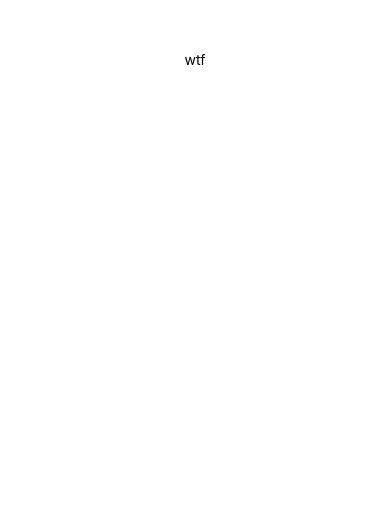
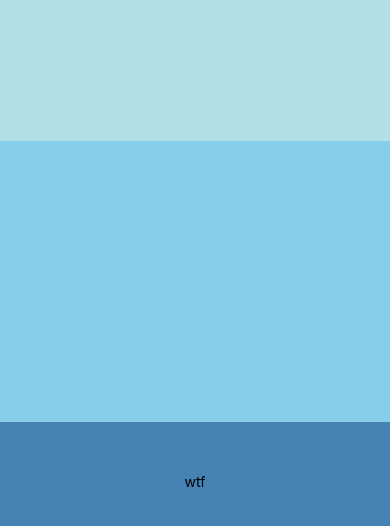
Before and after one commit to ch1c0t/react-native_playground, a React Native app: screen / in a window 390 px wide. Shown: the top 526 px of the page. Built offline with nearby package versions, Linux system fonts and the light colour scheme.

Commit message:
Flex Dimensions

```diff
--- a/App.js
+++ b/App.js
@@ -36,12 +36,26 @@ Greeting = class Greeting extends Component {
 module.exports = App = class App extends Component {
   render() {
     return <View style={{
+        flex: 1
+      }}>
+      <View style={{
+        flex: 1,
+        backgroundColor: 'powderblue'
+      }} />
+      <View style={{
+        flex: 2,
+        backgroundColor: 'skyblue'
+      }} />
+      <View style={{
+        flex: 3,
+        backgroundColor: 'steelblue',
         alignItems: 'center'
       }}>
-      <Greeting name='Rexxar' />
-      <Greeting name='Jaina' />
-      <Greeting name='Valeera2' />
-      <Text>wtf</Text>
+        <Greeting name='Rexxar' />
+        <Greeting name='Jaina' />
+        <Greeting name='Valeera2' />
+        <Text>wtf</Text>
+      </View>
     </View>;
   }
 
```
Also changed, not shown: 1 other file (tests, documents, lock files or other folders).
